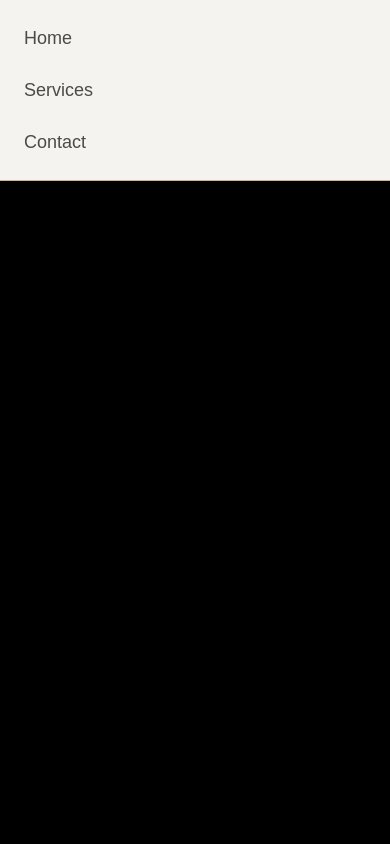
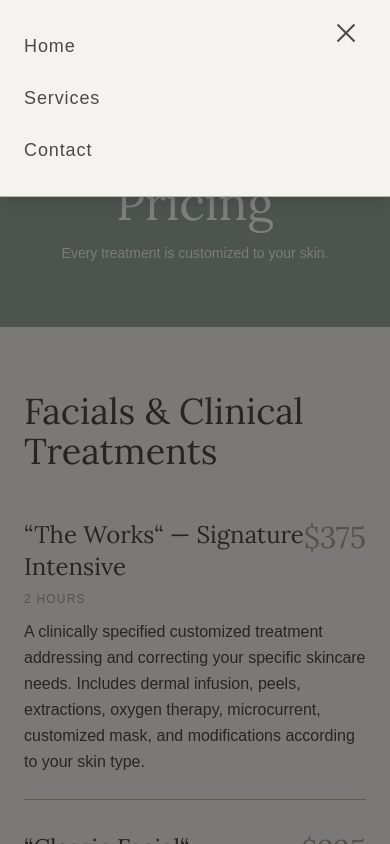
Before and after one commit to michaelDragomir/reneeSkinCare, a Next.js app: page /services in a window 390 px wide. Both pictures are taken after a click on the button "Open menu". Shown: the top 844 px of the page. Built offline with nearby package versions, Linux system fonts and the light colour scheme.

Commit message:
Make services subtitle text smaller on mobile and keep on one line

```diff
--- a/src/app/page.tsx
+++ b/src/app/page.tsx
@@ -76,7 +76,9 @@ export default function Home() {
 					{/* Content */}
 					<div className='space-y-6 p-4 text-center'>
 						<h1 className='font-serif text-3xl md:text-4xl font-light leading-tight'>
-							Love Your Skin by Renee
+							Love Your Skin
+							<br />
+							by Renee
 						</h1>
 
 						<p className='text-lg font-light text-neutral-800 tracking-wide'>
--- a/src/app/services/page.tsx
+++ b/src/app/services/page.tsx
@@ -100,7 +100,7 @@ export default function Services() {
 
 			{/* Header Section */}
 			<section className='bg-[#9ba89f] py-16 px-6'>
-				<div className='max-w-4xl mx-auto'>
+				<div className='max-w-4xl mx-auto text-center md:text-left'>
 					{/* <p className='text-[#a89682] text-xs font-light tracking-widest uppercase mb-4'>
 						What I Offer
 					</p>
@@ -108,7 +108,7 @@ export default function Services() {
 					<h1 className='font-serif text-5xl font-light text-white mb-4'>
 						Services & Pricing
 					</h1>
-					<p className='text-lg font-light text-white opacity-90'>
+					<p className='text-sm md:text-lg font-light text-white opacity-90 whitespace-nowrap'>
 						Every treatment is customized to your skin.
 					</p>
 				</div>
--- a/src/components/MobileNav.tsx
+++ b/src/components/MobileNav.tsx
@@ -1,18 +1,50 @@
 'use client';
 
-import { useState } from 'react';
+import { useEffect, useState } from 'react';
+import { createPortal } from 'react-dom';
 import Link from 'next/link';
+
+const navLinks = [
+	{ href: '/', label: 'Home' },
+	{ href: '/services', label: 'Services' },
+	{ href: '/contact', label: 'Contact' },
+];
 
 export function MobileNav() {
 	const [isOpen, setIsOpen] = useState(false);
+	const [mounted, setMounted] = useState(false);
+
+	useEffect(() => {
+		setMounted(true);
+	}, []);
+
+	useEffect(() => {
+		if (!isOpen) return;
+
+		const handleEscape = (event: KeyboardEvent) => {
+			if (event.key === 'Escape') setIsOpen(false);
+		};
+
+		document.body.style.overflow = 'hidden';
+		document.addEventListener('keydown', handleEscape);
+
+		return () => {
+			document.body.style.overflow = '';
+			document.removeEventListener('keydown', handleEscape);
+		};
+	}, [isOpen]);
+
+	const close = () => setIsOpen(false);
 
 	return (
 		<>
-			{/* Hamburger Button */}
 			<button
-				onClick={() => setIsOpen(!isOpen)}
-				className='md:hidden flex flex-col gap-1.5 p-2'
-				aria-label='Toggle menu'
+				onClick={() => setIsOpen((open) => !open)}
+				className={`md:hidden relative flex flex-col gap-1.5 p-2 ${
+					isOpen ? 'z-[60]' : ''
+				}`}
+				aria-label={isOpen ? 'Close menu' : 'Open menu'}
+				aria-expanded={isOpen}
 			>
 				<span
 					className={`block w-6 h-0.5 bg-[#4a4a48] transition-all ${
@@ -31,42 +63,32 @@ export function MobileNav() {
 				/>
 			</button>
 
-			{/* Mobile Menu Modal */}
-			{isOpen && (
-				<>
-					{/* Overlay */}
+			{mounted &&
+				isOpen &&
+				createPortal(
+					<div className='fixed inset-0 z-50 md:hidden'>
 						<div
-						className='fixed inset-0 bg-black bg-opacity-50 md:hidden z-40'
-						onClick={() => setIsOpen(false)}
+							className='absolute inset-0 bg-black/50'
+							onClick={close}
+							aria-hidden='true'
 						/>
 
-					{/* Menu Panel */}
-					<div className='fixed top-0 left-0 right-0 bg-[#f5f3f0] border-b border-[#c4b5a0] md:hidden z-50'>
-						<nav className='max-w-7xl mx-auto px-6 py-6 flex flex-col gap-6'>
+						<div className='relative z-10 w-full border-b border-[#c4b5a0] bg-[#f5f3f0] shadow-lg'>
+							<nav className='mx-auto flex max-w-7xl flex-col gap-6 px-6 py-8'>
+								{navLinks.map((link) => (
 									<Link
-								href='/'
-								className='text-lg font-light hover:opacity-60 transition'
-								onClick={() => setIsOpen(false)}
+										key={link.href}
+										href={link.href}
+										className='text-lg font-light tracking-wider text-[#4a4a48] transition hover:opacity-60'
+										onClick={close}
 									>
-								Home
+										{link.label}
 									</Link>
-							<Link
-								href='/services'
-								className='text-lg font-light hover:opacity-60 transition'
-								onClick={() => setIsOpen(false)}
-							>
-								Services
-							</Link>
-							<Link
-								href='/contact'
-								className='text-lg font-light hover:opacity-60 transition'
-								onClick={() => setIsOpen(false)}
-							>
-								Contact
-							</Link>
+								))}
 							</nav>
 						</div>
-				</>
+					</div>,
+					document.body
 				)}
 		</>
 	);
```
Lines whose indentation alone changed are shown as unchanged.
